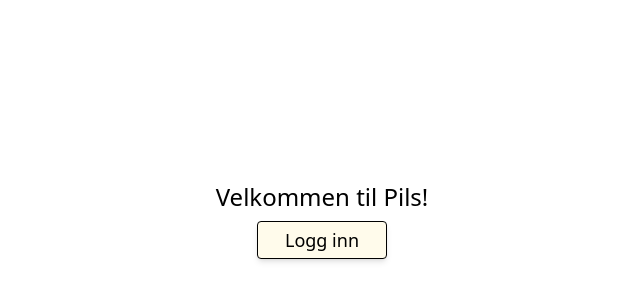
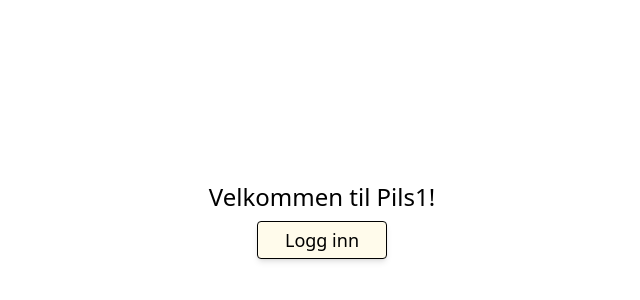
Before and after one commit to lasseklovstad/pils, a React (Vite) app in the folder pils-frontend/: page / in a window 1280 px wide. Shown: the part 30-330 px from the top of the page, without its empty margins (318-958 px from the left). Built offline with nearby package versions, Linux system fonts and the light colour scheme.

Commit message:
Change title

```diff
--- a/pils-frontend/src/App.tsx
+++ b/pils-frontend/src/App.tsx
@@ -16,7 +16,7 @@ function App() {
     if(!isAuthenticated){
         return <div className="flex items-center justify-center h-[500px]">
             <div className="flex justify-center items-center flex-col p-2 h-[200px]">
-                <Text variant="h2" as="h1" className="mb-2">Velkommen til Pils!</Text>
+                <Text variant="h2" as="h1" className="mb-2">Velkommen til Pils1!</Text>
                 <Button onClick={() => loginWithRedirect()}>Logg inn</Button>
             </div>
         </div>
```
